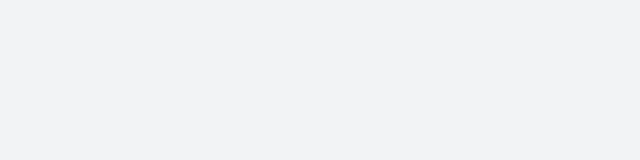
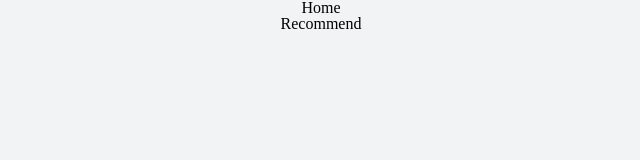
Before and after one commit to PansyChen1/cloud-music, a React (Create React App) app: page /#/recommend in a window 1280 px wide. Shown: the top 160 px of the page, without its empty margins (319-959 px from the left). Built offline with nearby package versions, Linux system fonts and the light colour scheme.

Commit message:
add router

```diff
--- a/src/App.js
+++ b/src/App.js
@@ -1,14 +1,20 @@
 import React from 'react';
 import './App.css';
-import { GlobalStyle } from './style.js'
-import { IconStyle } from "./assets/fonts/iconfont";
+import {GlobalStyle} from './style.js'
+import {IconStyle} from "./assets/fonts/iconfont";
+import routes from './routes/index'
+import {HashRouter} from "react-router-dom";
+import {renderRoutes} from "react-router-config";//读取路由配置转化为 Route 标签
 
 function App() {
   return (
     <div className="App">
-     <GlobalStyle/>
-     <IconStyle />
-     <i className="iconfont">&#xe603;</i>
+      <HashRouter>
+        <GlobalStyle/>
+        <IconStyle/>
+        {renderRoutes(routes)}
+      </HashRouter>
+      {/*<i className="iconfont">&#xe603;</i>*/}
     </div>
   );
 }
--- /dev/null
+++ b/src/module/Home/index.jsx
@@ -0,0 +1,15 @@
+import React from "react";
+import {renderRoutes} from "react-router-config";
+
+function Home(props) {
+  const {route} = props;
+  return (
+    <div>
+      <div>Home</div>
+      {/*renderRoutes只能渲染一层路由，需要在home中再调用一次*/}
+      {renderRoutes(route.routes)}
+    </div>
+  )
+}
+
+export default React.memo(Home);
--- /dev/null
+++ b/src/module/Rank/index.jsx
@@ -0,0 +1,8 @@
+import React from "react";
+function Rank (props) {
+    return (
+        <div>Rank</div>
+    )
+}
+
+export default React.memo (Rank);
--- /dev/null
+++ b/src/module/Recommend/index.jsx
@@ -0,0 +1,8 @@
+import React from "react";
+function Recommend (props) {
+    return (
+        <div>Recommend</div>
+    )
+}
+
+export default React.memo (Recommend);
--- /dev/null
+++ b/src/module/Singers/index.jsx
@@ -0,0 +1,8 @@
+import React from "react";
+function Singers (props) {
+    return (
+        <div>Singers</div>
+    )
+}
+
+export default React.memo (Singers);
--- /dev/null
+++ b/src/routes/index.js
@@ -0,0 +1,34 @@
+import React from 'react';
+import { Redirect } from "react-router-dom";
+import Home from '../module/Home/index';
+import Recommend from '../module/Recommend/index';
+import Singers from '../module/Singers/index';
+import Rank from '../module/Rank/index';
+
+export default [
+    {
+        path: "/",
+        component: Home,
+        routes: [
+            {
+                path: "/",
+                exact: true,
+                render: () => (
+                    <Redirect to={"/recommend"}/>
+                )
+            },
+            {
+                path: "/recommend",
+                component: Recommend
+            },
+            {
+                path: "/singers",
+                component: Singers
+            },
+            {
+                path: "/rank",
+                component: Rank
+            }
+        ]
+    }
+]
```
